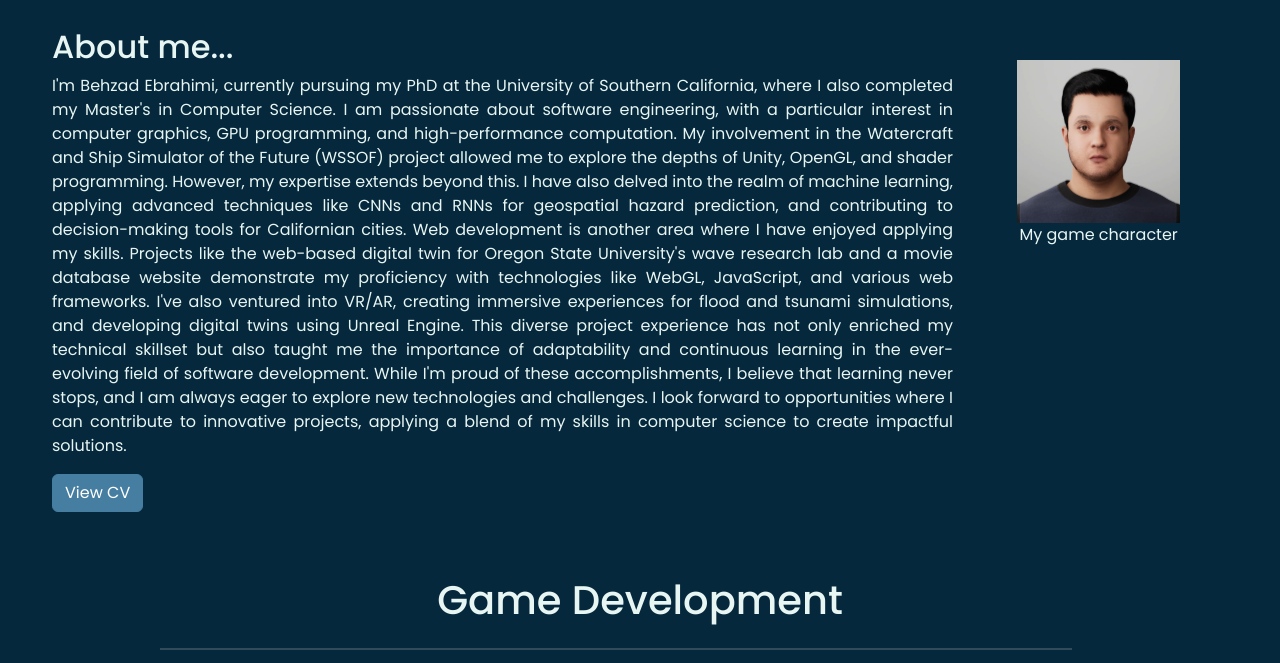
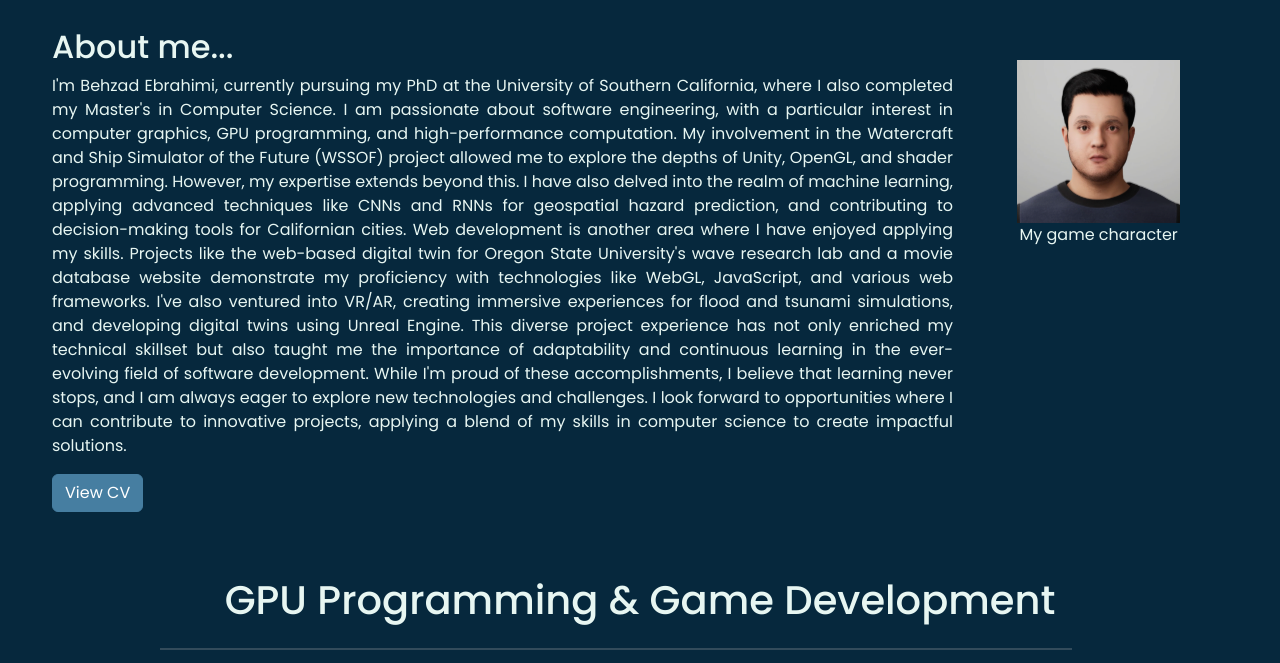
Before and after one commit to Behzadebr/behzadebr.github.io, a plain HTML site: page index.html in a window 1280 px wide. Shown: the part 84-747 px from the top of the page. Drawn offline with nearby package versions, Linux system fonts and the light colour scheme.

Commit message:
Update index.html

```diff
--- a/index.html
+++ b/index.html
@@ -157,7 +157,7 @@ While I'm proud of these accomplishments, I believe that learning never stops, a
     <div id="GameProjects" class="container-fluid padding">
       <div class="row welcome text-center">
         <div class="col-12">
-          <h1>Game Development</h1>
+          <h1>GPU Programming & Game Development</h1>
         </div>
         <hr />
       </div>
```
